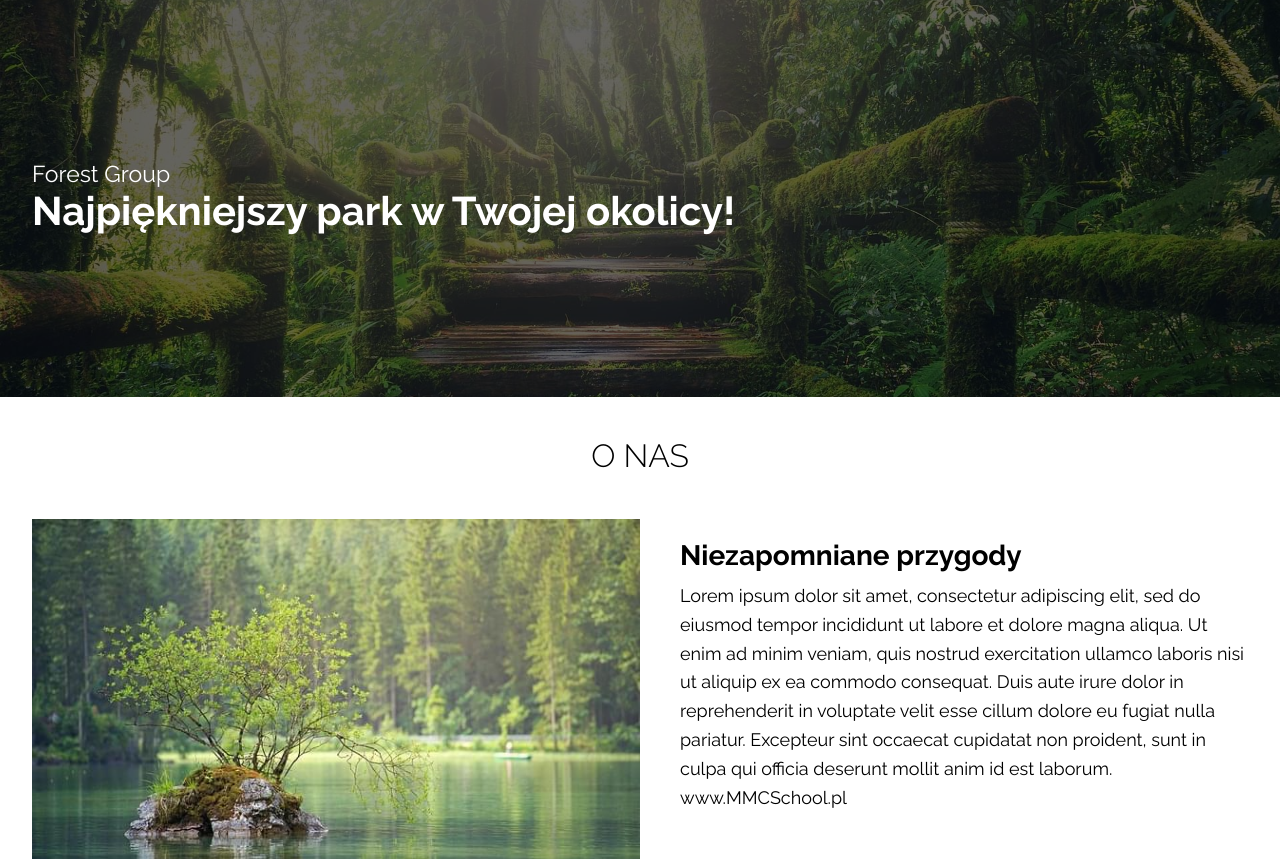
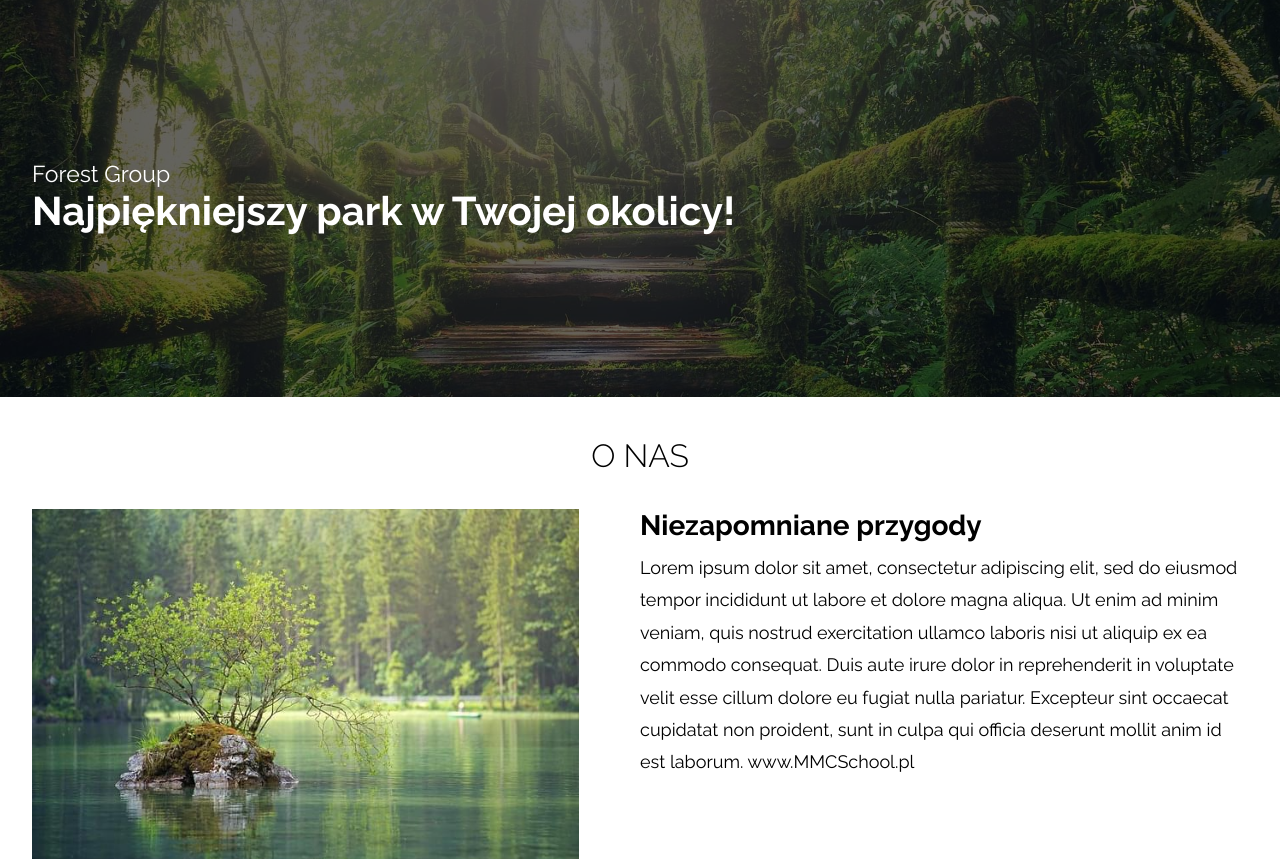
Before and after one commit to Czekol/matura, a website: page index.html in a window 1280 px wide. Shown: the part 93-952 px from the top of the page. Drawn offline with Linux system fonts and the light colour scheme.

Commit message:
small school update 4/19

```diff
--- a/src/sass/_style.scss
+++ b/src/sass/_style.scss
@@ -69,7 +69,7 @@ body {
 .about-us {
 	padding: 4rem 3.2rem;
 	&__heading {
-		margin-bottom: 2rem;
+		margin-bottom: 3.5rem;
 		font-size: 2.4rem;
 		text-align: center;
 		font-weight: 300;
@@ -79,9 +79,8 @@ body {
 		flex-direction: column;
 		justify-content: center;
 		&-img {
-			align-self: center;
+			margin-inline: auto;
 			width: 100%;
-
 			height: clamp(225px, 25vh, 325px);
 			object-fit: cover;
 		}
--- a/src/sass/rwd/_large.scss
+++ b/src/sass/rwd/_large.scss
@@ -54,8 +54,7 @@
 
 	.header {
 		background-image: url('/dist/img/desktop-stairs.jpg');
-		height: clamp(400px, 25vh, 400px);
-
+		min-height: 400px;
 		&__box-text {
 			&-title {
 				font-size: 2.3rem;
@@ -71,25 +70,28 @@
 	.about-us {
 		&__heading {
 			font-size: 3.2rem;
-			padding-bottom: 2.5rem;
 		}
 
 		&__box {
+			flex-direction: row;
 			justify-content: space-between;
-			flex-direction: row;
+			align-items: flex-start;
 
 			&-img {
-				height: auto;
-				margin-right: 4rem;
+				width: 45%;
+				min-height: 350px;
 			}
 
 			&-text {
+				width: 50%;
 				&-title {
+					margin: 0 0 1rem;
 					font-size: 2.8rem;
 				}
 
 				&-text {
 					font-size: 1.8rem;
+					line-height: 1.8;
 				}
 			}
 		}
--- a/src/sass/rwd/_medium.scss
+++ b/src/sass/rwd/_medium.scss
@@ -45,7 +45,6 @@
 			}
 			&-text {
 				&-title {
-					margin: 2rem 0 1rem;
 					font-size: 2.6rem;
 				}
 
--- a/src/sass/rwd/_small.scss
+++ b/src/sass/rwd/_small.scss
@@ -2,11 +2,8 @@
 	.about-us {
 		&__box {
 			&-img {
+				margin: 0;
 				width: 70%;
-			}
-
-			&-title {
-				text-align: center;
 			}
 		}
 	}
```
Also changed, not shown: dist/css/main.min.css, src/sass/_nav.scss (line endings or trailing spaces).
